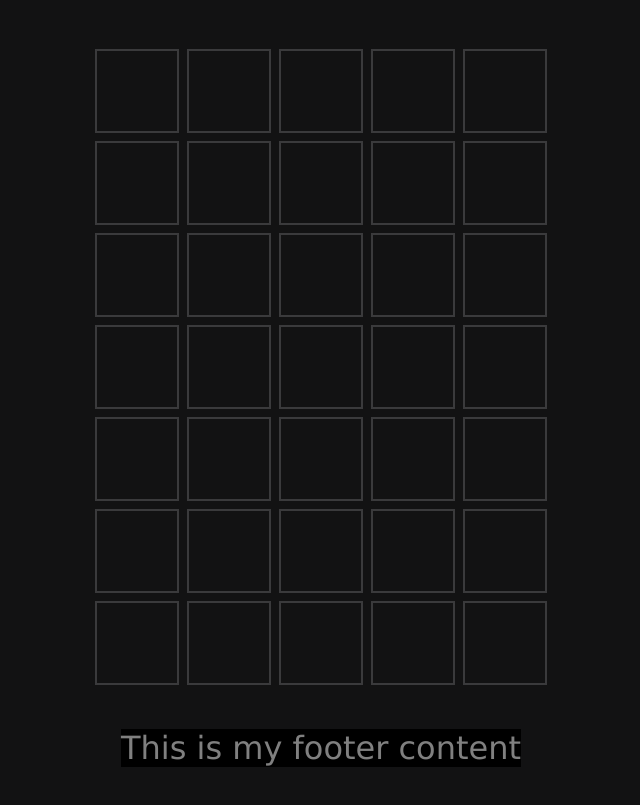
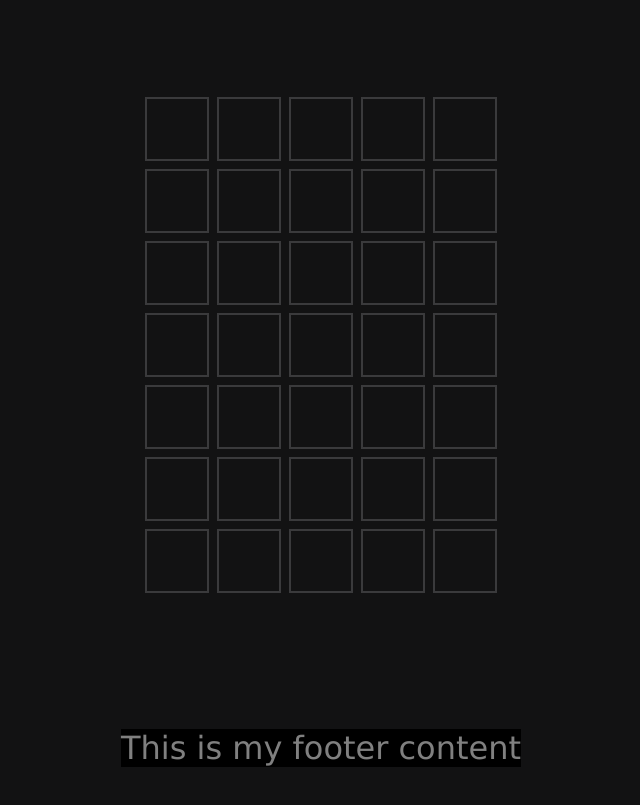
Before and after one commit to AaronCoburn/Word-Game, a website: page index.html in a window 1280 px wide. Shown: the part 131-936 px from the top of the page, without its empty margins (319-959 px from the left). Drawn offline with nearby package versions, Linux system fonts and the light colour scheme.

Commit message:
CSS Tile Animation Flip change

```diff
--- a/style.css
+++ b/style.css
@@ -15,6 +15,7 @@ body {
     place-items: center;
     width: 100%;
     height: 600px;
+    margin: 0;
 }
 
 .message-container{
@@ -22,7 +23,7 @@ body {
     display: flex;
     justify-content: center;
     text-align: center;
-    /* margin: 0.1rem 1rem; */
+    margin: 0;
 }
 
 .message-container p{
@@ -34,15 +35,14 @@ body {
 }
 
 .grid {
-    height: 100%;
     display: grid;
-    grid-template-rows: repeat(7, auto);
+    grid-template-rows: repeat(6, auto);
     grid-template-columns: repeat(5, auto);
 }
 /* or  */
 .letterTile {
-    width: 5rem;
-    height: 5rem;
+    width: 60px;
+    height: 60px;
     border: 2px solid var(--empty);
     margin: 4px;
     color: white;
@@ -51,6 +51,7 @@ body {
     place-items: center;
     font-family: Arial, Helvetica, sans-serif;
     font-size: 2.4rem;
+    transform-origin: center center 30px;
 }
 
 .letterTile.empty {
@@ -71,13 +72,13 @@ body {
 
 @keyframes flip {
     0% {
-        transform: scaleX(1);
+        transform: scaleY(1);
     }
     50% {
-        transform: scaleX(0);
+        transform: scaleY(0);
     }
     100% {
-        transform: scaleX(1);
+        transform: scaleY(1);
     }
 }
 
```
